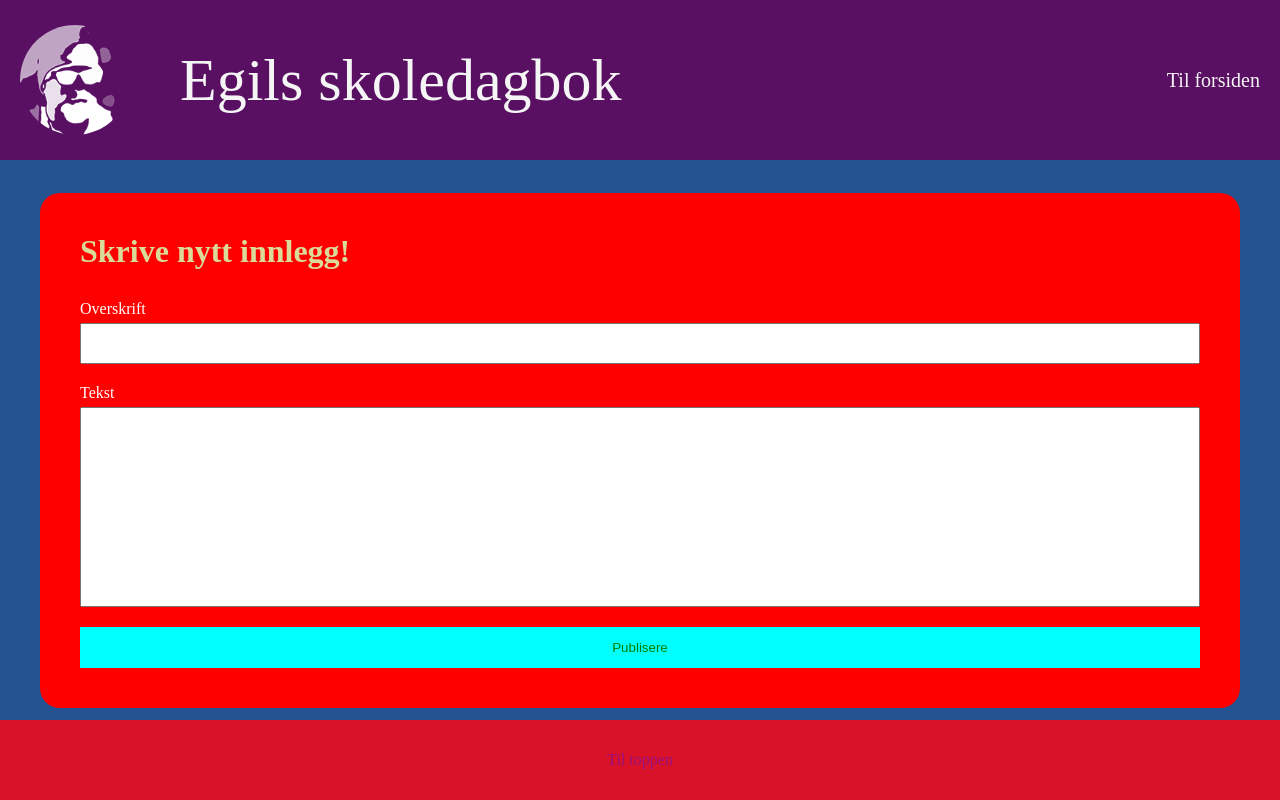
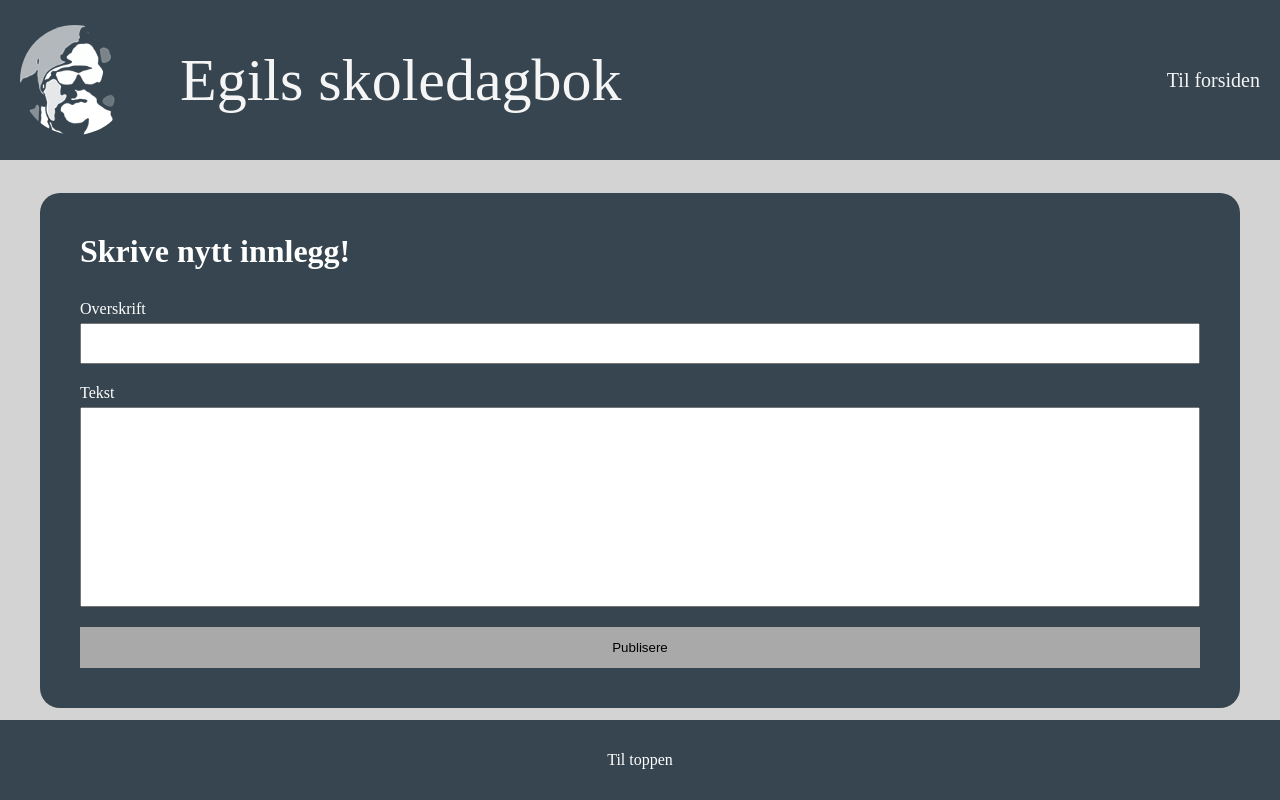
Before and after one commit to SebDeb06/Vurdering_Repo, a plain HTML site: page vurdering-1-utvikling/nettside/nytt-innlegg.html in a window 1280 px wide. Drawn offline with Linux system fonts and the light colour scheme.

Commit message:
Forandret på fargene til nettsiden, jeg har også forandret på readme filen inne i stilvalg til å passe de nye fargene jeg har valgt.

```diff
--- a/vurdering-1-utvikling/nettside/assets/style.css
+++ b/vurdering-1-utvikling/nettside/assets/style.css
@@ -10,7 +10,7 @@ html {
 }
 
 body {
-    background-color: #245291;
+    background-color: #D3D3D3;
     min-height: 100vh;
     display: grid;
     grid-auto-flow: row;
@@ -22,7 +22,7 @@ body {
 }
 
 body > header {
-    background-color: #591063;
+    background-color: #36454F;
     grid-area: header;
     display: flex;
     justify-content: space-between;
@@ -42,7 +42,7 @@ body > main {
 }
 
 body > footer {
-    background-color: #d91229;
+    background-color: #36454F;
     grid-area: footer;
     display: flex;
     justify-content: space-between;
@@ -81,7 +81,7 @@ body > footer {
 }
 
 .logo-tekst:hover {
-    text-shadow: 0px 0px 10px orange;
+    text-shadow: 0px 0px 10px #D3D3D3;
 }
 
 .meny-wrapper a,
@@ -92,18 +92,18 @@ body > footer {
 }
 
 .meny-wrapper a:hover {
-    color: firebrick;
+    color: #D3D3D3;
 }
 
 .blogg-wrapper {
     max-width: 1200px;
-    color: #919392;
+    color: #000000;
 }
 
 .blogg-wrapper article {
     margin-bottom: 40px;
     padding: 40px;
-    background-color: #fa9922;
+    background-color: #FFFFFF;
     border-radius: 20px;
 }
 
@@ -129,17 +129,17 @@ footer {
 .til-toppen-knapp {
     cursor: pointer;
     width: 100%;
-    color: #991182;
+    color: #FFFFFF;
 }
 
 .til-toppen-knapp:hover {
-    color: red;
+    color: #D3D3D3;
 }
 
 .form-wrapper {
     width: 100%;
     max-width: 1200px;
-    background-color: #ff0000;
+    background-color: #36454F;
     padding: 40px;
     border-radius: 20px;
 }
@@ -151,7 +151,7 @@ footer {
 
 .form-wrapper h1 {
     margin-bottom: 30px;
-    color: #dada99;
+    color: #FFFFFF;
 }
 
 .form-wrapper form input[type="text"],
@@ -171,14 +171,14 @@ textarea:active {
 }
 
 .form-wrapper form input[type="submit"] {
-    color: green;
-    background-color: #00ffff;
+    color: #000000;
+    background-color:  #A9A9A9;
     border: 0px;
     cursor: pointer;
 }
 
 .form-wrapper form input[type="submit"]:hover {
-    background-color: #0000ff;
+    background-color: #D3D3D3;
 }
 
 .form-wrapper form input:not(:last-of-type) {
```
Also changed, not shown: 2 other files.
